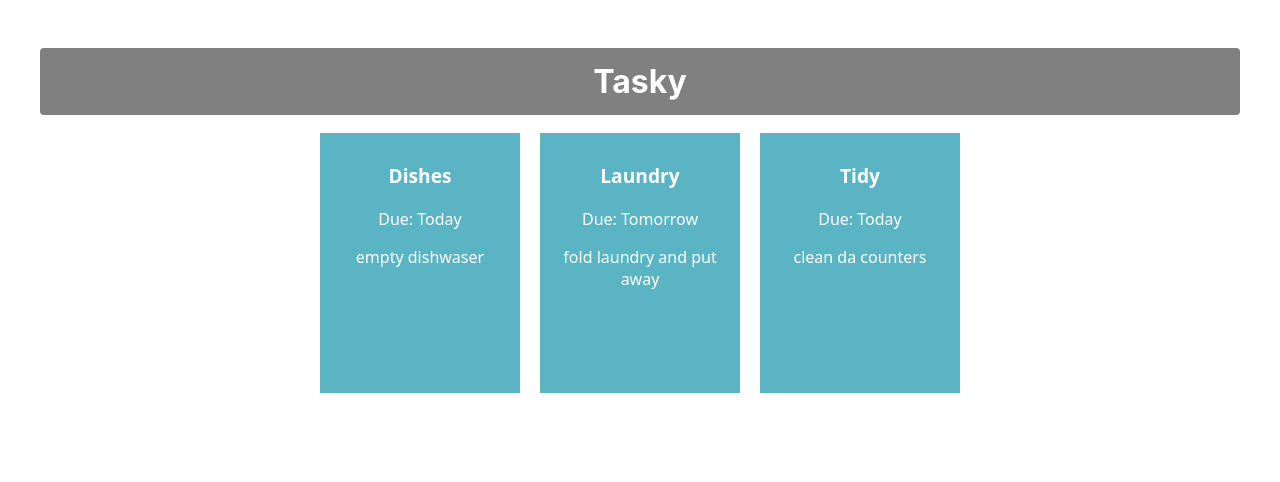
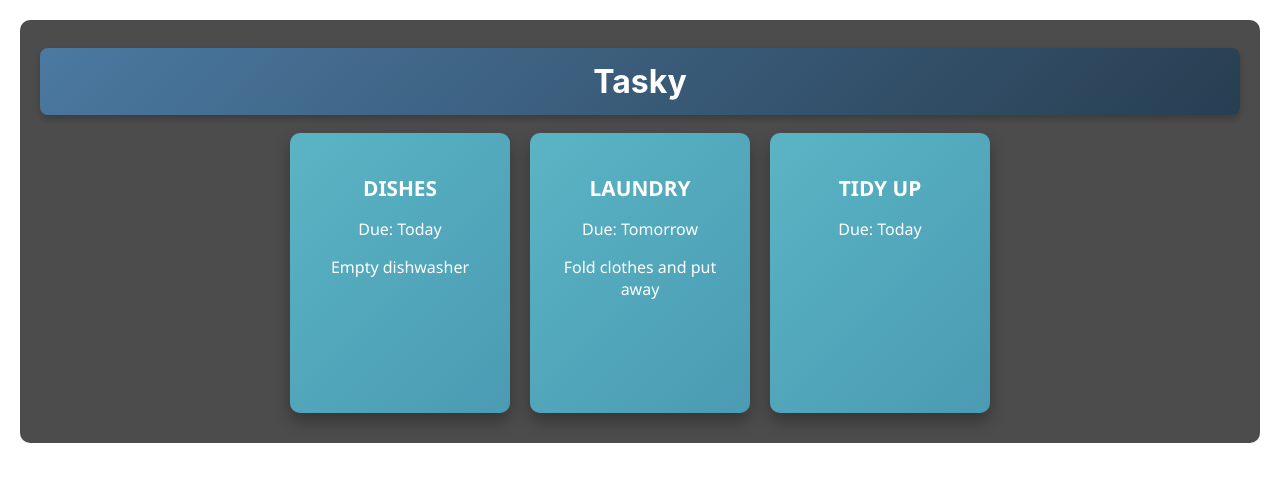
Before and after one commit to JeffHalley/react-basics-labs, a React (Create React App) app in the folder tasky/: page / in a window 1280 px wide. Shown: the top 482 px of the page. Built offline with nearby package versions, Linux system fonts and the light colour scheme.

Commit message:
Added Task State

```diff
--- a/tasky/src/App.css
+++ b/tasky/src/App.css
@@ -1,36 +1,82 @@
+/* Styling for h1 */
 h1 {
   text-align: center;
-  background-color: grey;
-  color: white;
+  background: linear-gradient(135deg, #4b79a1, #283e51);
+  color: #fff;
   padding: 14px 20px;
   margin: 8px 0;
   border: none;
-  border-radius: 4px;
+  border-radius: 8px;
+  box-shadow: 0 4px 6px rgba(0, 0, 0, 0.2);
+  transition: background 0.3s ease;
 }
 
+h1:hover {
+  background: linear-gradient(135deg, #283e51, #4b79a1);
+}
+
+/* General container padding */
 div {
   padding: 20px;
 }
 
-.container{
-  text-align: center;
+/* Background wrapper that holds the image */
+.background-wrapper {
+  background-image: url('C:\Users\jeffh\OneDrive - South East Technological University (Waterford Campus)\year 3\sem1\web app dev\react-basics-labs\tasky\public\backgroundReact.jpg');
+  background-size: cover;
+  background-position: center;
+  background-attachment: fixed;
+  min-height: 100vh; /* Full viewport height */
+  display: flex; /* Centers the content */
+  justify-content: center;
+  align-items: center;
 }
 
+/* Container for content */
+.container {
+  text-align: center;
+  background-color: rgba(0, 0, 0, 0.7); /* Optional: Transparent dark background for content readability */
+  padding: 20px;
+  border-radius: 10px;
+  color: white;
+}
+
+/* Card design */
 .card {
   display: inline-block;
   vertical-align: top;
-  font-family: system-ui;
-  background: #5bb4c4;
+  font-family: 'Segoe UI', Tahoma, Geneva, Verdana, sans-serif;
+  background: linear-gradient(135deg, #5bb4c4, #4a9bb3);
   color: white;
   text-align: center;
   width: 180px;
   height: 240px;
   margin: 10px;
-  padding: 10px;
+  padding: 20px;
   position: relative;
+  border-radius: 10px;
+  box-shadow: 0 8px 16px rgba(0, 0, 0, 0.3);
+  transition: transform 0.3s ease, box-shadow 0.3s ease;
 }
 
+.card:hover {
+  transform: translateY(-10px);
+  box-shadow: 0 12px 24px rgba(0, 0, 0, 0.4);
+}
+
+/* Title styling */
 .title {
   font-weight: bold;
-  font-size: 1.2em;
+  font-size: 1.3em;
+  text-transform: uppercase;
+  margin-bottom: 10px;
 }
+
+/* Responsive Design */
+@media (max-width: 600px) {
+  .card {
+    width: 100%;
+    height: auto;
+    margin: 15px 0;
+  }
+}
--- a/tasky/src/App.js
+++ b/tasky/src/App.js
@@ -1,13 +1,21 @@
 import './App.css';
 import Task from './components/Task';
+import React, { useState } from 'react';
 
 function App() {
+  const [ taskState, setTaskState ] = useState({
+    tasks: [
+      { title:"Dishes", description: "Empty dishwasher", deadline: "Today" },
+      { title: "Laundry", description: "Fold clothes and put away", deadline: "Tomorrow" },
+      { title: "Tidy up", deadline: "Today" }
+    ]
+  });
   return (
     <div className="container">
       <h1>Tasky</h1>
-      <Task title="Dishes" deadline="Today" description="empty dishwaser" />
-      <Task title="Laundry" deadline="Tomorrow" description="fold laundry and put away"/>
-      <Task title="Tidy" deadline="Today" description="clean da counters"/>
+      <Task title={taskState.tasks[0].title} deadline={taskState.tasks[0].deadline} description={taskState.tasks[0].description} />
+      <Task title={taskState.tasks[1].title} deadline={taskState.tasks[1].deadline} description={taskState.tasks[1].description} />
+      <Task title={taskState.tasks[2].title} deadline={taskState.tasks[2].deadline} description={taskState.tasks[2].description} />
     </div>
   );
 }
```
Also changed, not shown: tasky/public/backgroundReact.jpg (added), tasky/public/normalImage-ezgif.com-webp-to-jpg-converter.jpg (added).
